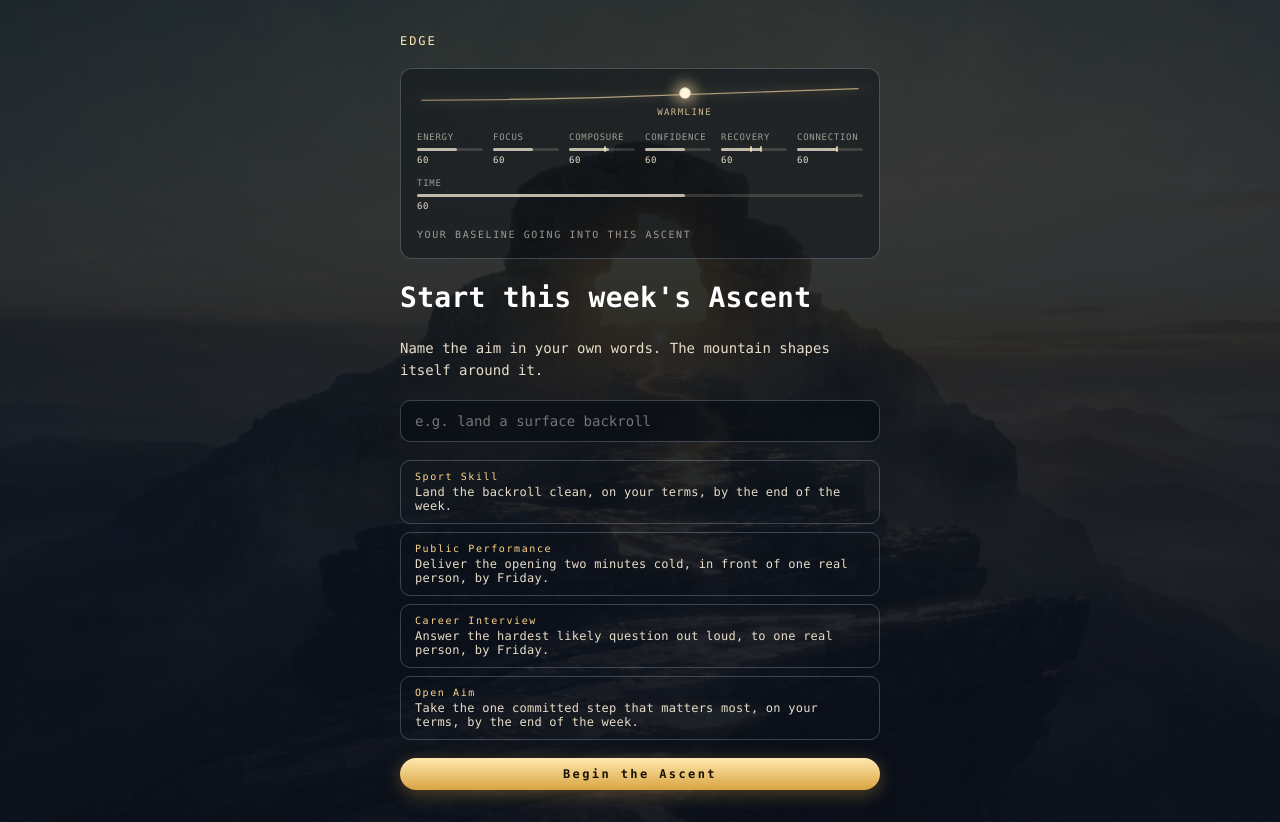
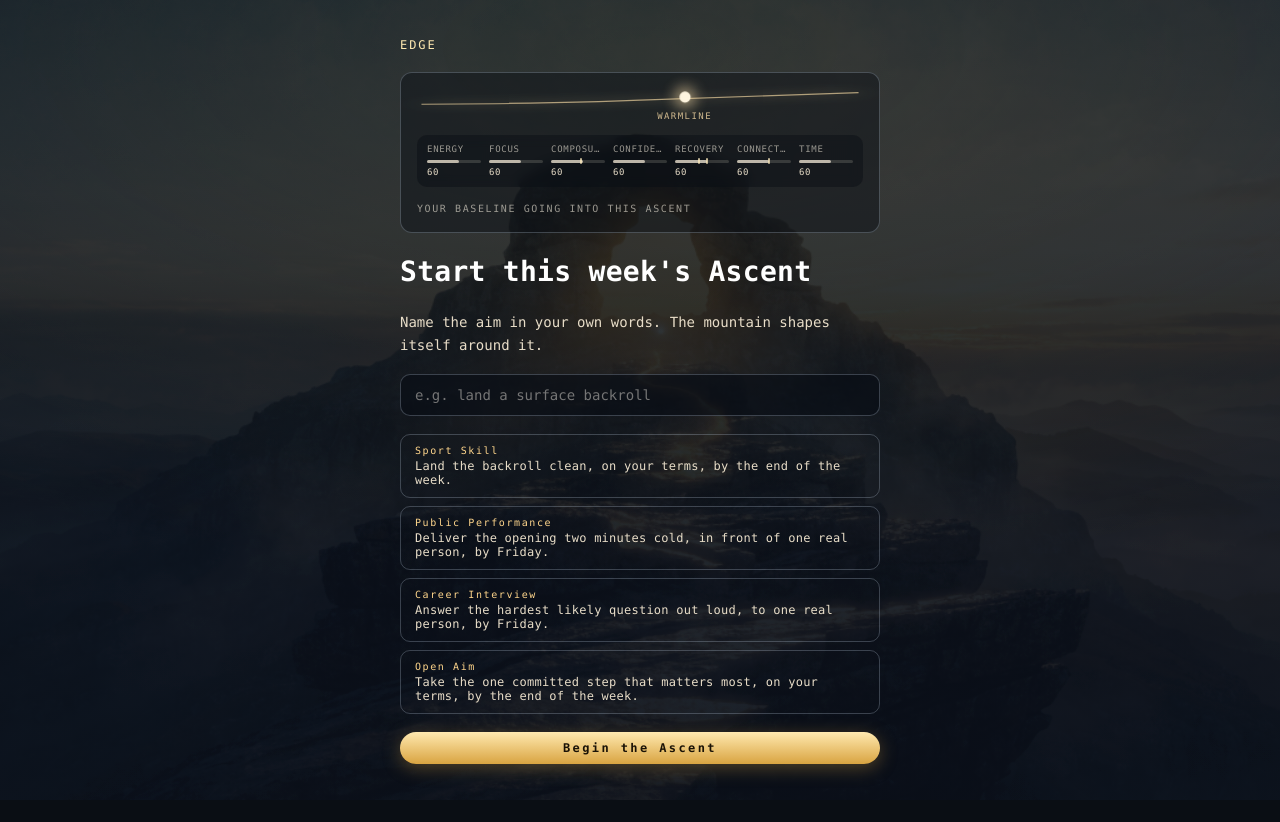
Before and after one commit to hyperdrift-io/the-ascent, a React (Vite) app: page / in a window 1280 px wide. After the commit the page ends 800 px from the top, so only its background shows below. Built offline with nearby package versions, Linux system fonts and the light colour scheme.

Commit message:
fix: dawn layout collisions, strip legibility, meter grid

```diff
--- a/src/App.tsx
+++ b/src/App.tsx
@@ -136,9 +136,9 @@ const FELT_OPTIONS: { value: FeltState; label: string }[] = [
 
 // lock chips pinned to the summit gate (percentage anchors, matching the mock)
 const LOCK_ANCHORS = [
-  { x: "26%", y: "24%" },
+  { x: "26%", y: "16%" },
   { x: "62%", y: "21%" },
-  { x: "56%", y: "44%" },
+  { x: "56%", y: "29%" },
 ];
 
 const REST_LINE =
--- a/src/edge.ts
+++ b/src/edge.ts
@@ -844,6 +844,7 @@ export function applyMorningScan(state: MissionRunState, input: MorningScanInput
     edgeControl,
     zone,
     scannedToday: true,
+    syncNote: null,
   };
 }
 
--- a/src/styles.css
+++ b/src/styles.css
@@ -416,7 +416,8 @@ textarea:focus {
 }
 
 .readiness .bar {
-  flex: 0 0 170px;
+  flex: 1 1 120px;
+  max-width: 170px;
   height: 3px;
   background: rgba(242, 232, 213, 0.22);
   border-radius: 2px;
@@ -459,20 +460,32 @@ textarea:focus {
 /* ----------------------------------------------- resource strip (7 meters) */
 
 .resource-strip {
-  display: flex;
-  gap: 10px;
-  flex-wrap: wrap;
+  display: grid;
+  grid-template-columns: repeat(7, minmax(0, 1fr));
+  gap: 8px;
+  background: var(--glass-chip);
+  backdrop-filter: blur(6px);
+  border-radius: 10px;
+  padding: 8px 10px;
+}
+
+/* in-run: the mountain has no width cap, so the base grid columns would stretch
+   past a comfortable reading width — clamp each meter's growth on wide viewports */
+.bottom .resource-strip {
+  max-width: 460px;
 }
 
 .resource-meter {
   display: flex;
   flex-direction: column;
   gap: 3px;
-  flex: 1 1 60px;
-  min-width: 56px;
+  min-width: 0;
 }
 
 .resource-meter .meter-label {
+  overflow: hidden;
+  white-space: nowrap;
+  text-overflow: ellipsis;
   font-size: 9px;
   letter-spacing: 0.08em;
   text-transform: uppercase;
```
